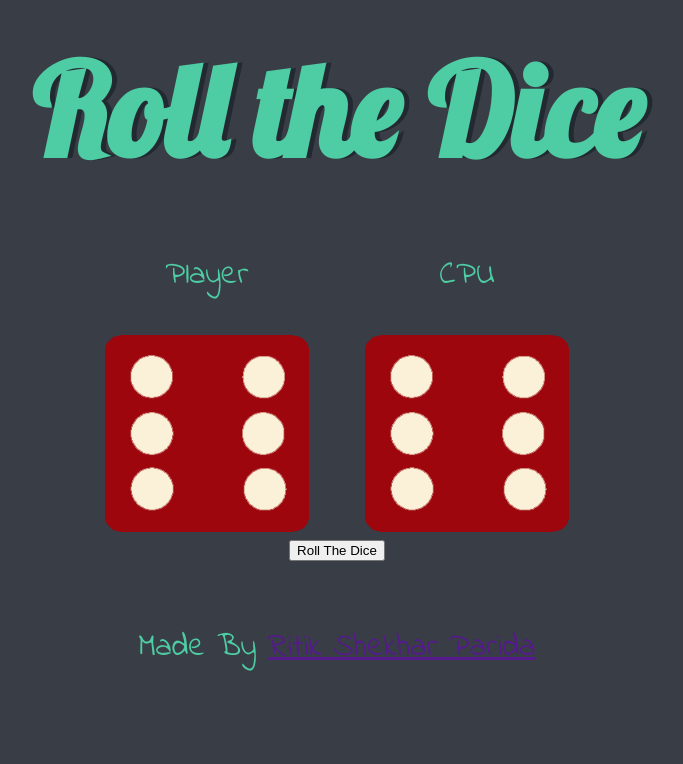
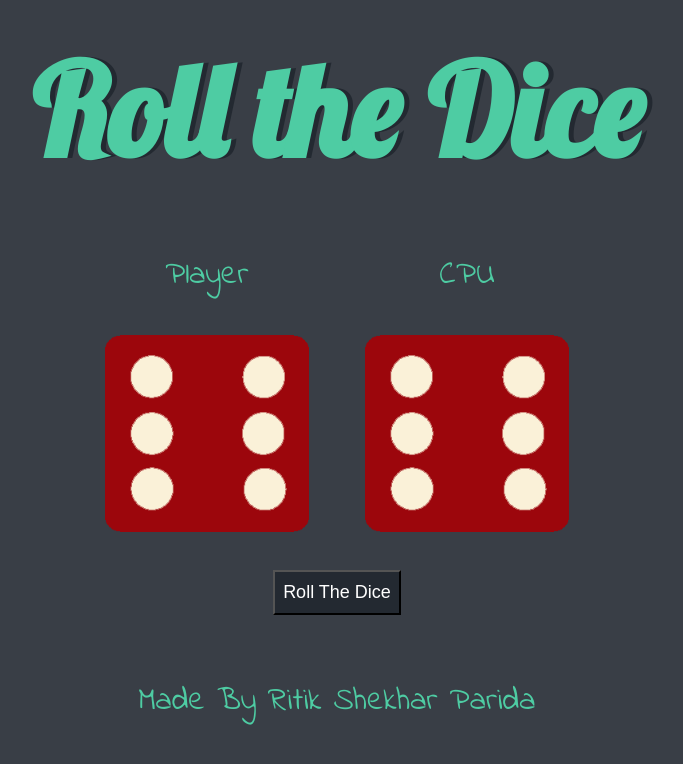
Before and after one commit to RitikRocky2002/Dice-Challenge, a plain HTML site: page index.html in a window 1280 px wide. Shown: the whole page, without its empty margins (303-986 px from the left). Drawn offline with Linux system fonts and the light colour scheme.

Commit message:
Update styles.css

```diff
--- a/styles.css
+++ b/styles.css
@@ -32,6 +32,20 @@ img {
   width: 80%;
 }
 
+button{
+  color: white;
+  font-size: large;
+  font-weight: 300;
+  background-color: #232931;
+  padding: 10px 8px;
+  margin-top: 30px;
+  cursor: pointer;
+}
+
+button:hover{
+  border: 1px solid white;
+}
+
 footer {
   margin-top: 5%;
   color: #EEEEEE;
@@ -39,3 +53,8 @@ footer {
   font-family: 'Indie Flower', cursive;
 
 }
+
+a{
+  text-decoration: none;
+  color: #4ECCA3;
+}
```
